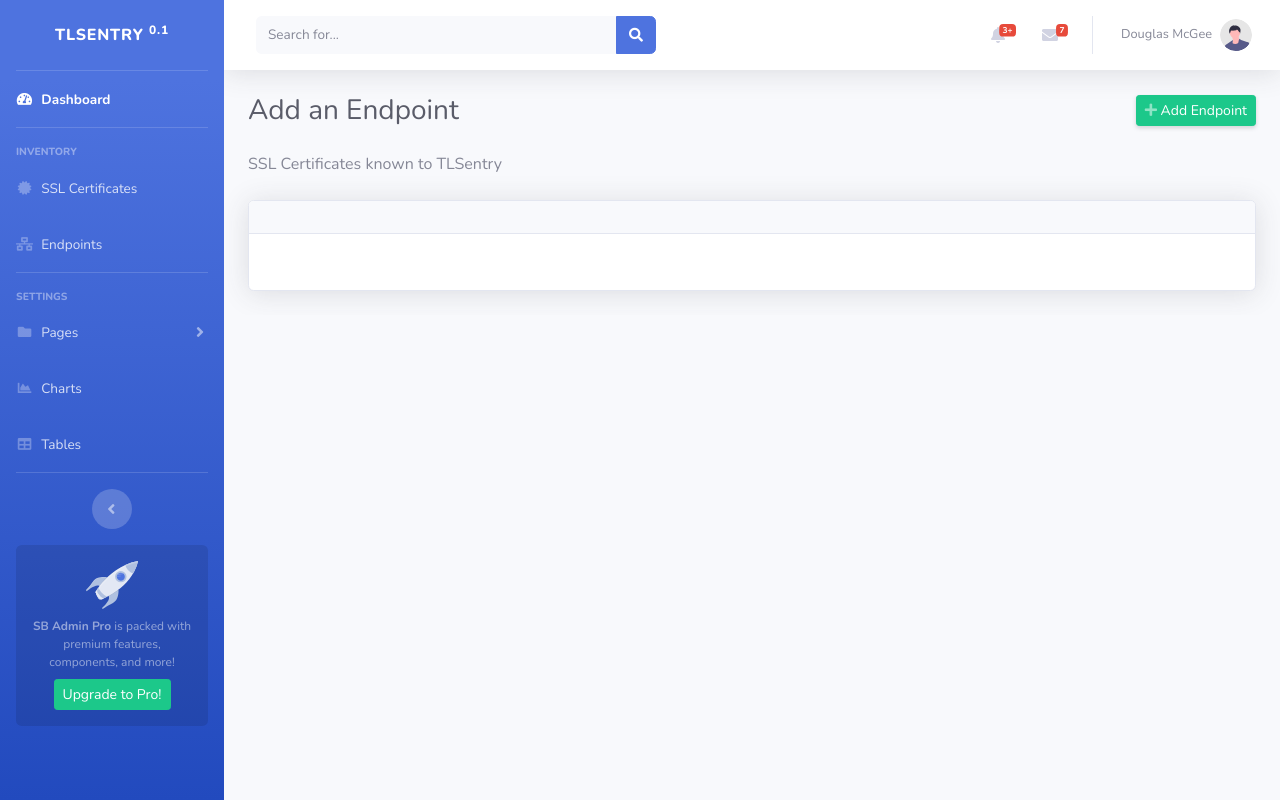
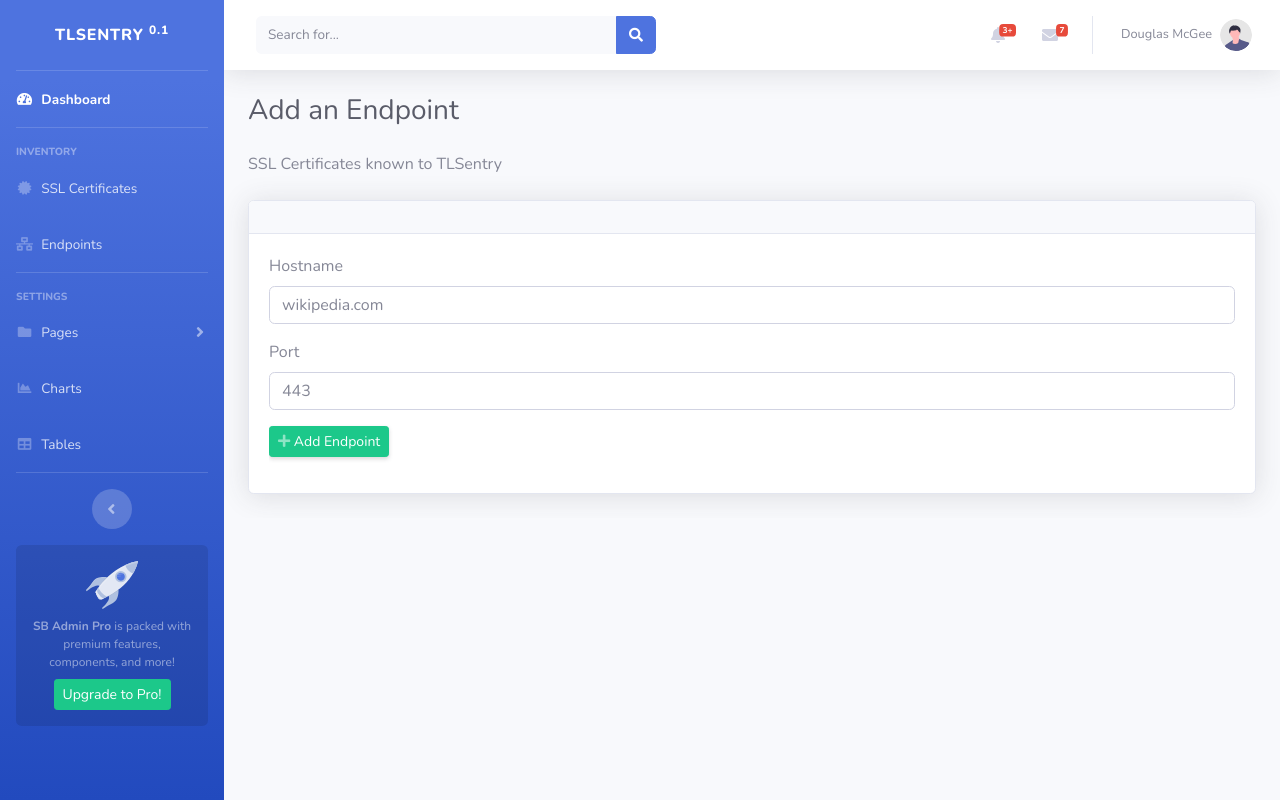
Before and after one commit to zachary-cs/TLSentry, a Flask app: page /endpoints/add in a window 1280 px wide. Run offline with Flask 2, Linux system fonts and the light colour scheme; some libraries are stand-ins or nearby versions.

Commit message:
Working Endpoints form

```diff
--- a/tlsentry/endpoints.py
+++ b/tlsentry/endpoints.py
@@ -35,8 +35,16 @@ def index():
 def add():
   if request.method == 'POST':
     # TODO
+    hostname = request.form['hostname']
+    port = request.form['port']
 
-    return ""
+    # Port Checking
+    if port == '':
+      port = 443
+
+    scanner = network.SSL_Scanner(hostname, port)
+    scan_result = scanner.Check_Certificate(hostname, port)
+    return f"Submitted, request method = {request.method}, form data = {request.form}"
   elif request.method == 'GET':
     pagedata = Structs.PageData()
 
--- a/tlsentry/templates/endpoints_add.j2
+++ b/tlsentry/templates/endpoints_add.j2
@@ -29,11 +29,14 @@
                         <!-- Begin Page Content -->
                         <div class="container-fluid">
 
-                            <!-- Page Heading -->
+
                             <div class="d-sm-flex align-items-center justify-content-between mb-4">
+                                <!-- Page Heading -->
                                 <h1 class="h3 mb-0 text-gray-800">{{ sub_title }}</h1>
-                                 <a href="{{ url_for('endpoints.add') }}" class="d-none d-sm-inline-block btn btn-sm btn-success shadow-sm">
+                                <!-- Actions
+                                <a href="{{ url_for('endpoints.add') }}" class="d-none d-sm-inline-block btn btn-sm btn-success shadow-sm">
                                 <i class="fas fa-plus fa text-white-50"></i>  Add Endpoint
+                                -->
                             </a>
                             </div>
 
@@ -52,23 +55,19 @@
                                         <table class="table table-bordered" id="dataTable" width="100%" cellspacing="0">
                                             <thead>
                                                 <tr>
-                                                {#
-                                                   Dynamically put the headers onto the page
-                                                #}
-                                                {% for h in headers %}
-                                                    <th> {{ h | replace("_"," ") | capitalize }} </th>
-                                                {% endfor %}
-                                                </tr>
-                                            </thead>
-                                            <tbody>
-                                                {% for res in results %}
-                                                    <tr>
-                                                    {% for key, val in res.items() %}
-                                                        <td>{{ val }}</td>
-                                                    {% endfor %}
-                                                    </tr>
-                                                {% endfor %}
-
+                                                <form action="{{ url_for('endpoints.add') }}" method="post" >
+                                                    <div class="form-group">
+                                                        <label for="hostname">Hostname</label>
+                                                        <input type="text" class="form-control" id="hostname" name="hostname" placeholder="wikipedia.com">
+                                                    </div>
+                                                    <div class="form-group">
+                                                        <label for="port">Port</label>
+                                                        <input type="text" class="form-control" id="port" name="port" placeholder="443" default="443">
+                                                    </div>
+                                                    <button type="submit" class="d-none d-sm-inline-block btn btn-sm btn-success shadow-sm">
+                                                    <i class="fas fa-plus fa text-white-50"></i>  Add Endpoint
+                                                    </button>
+                                                </form>
                                             </tbody>
                                         </table>
                                     </div>
```
